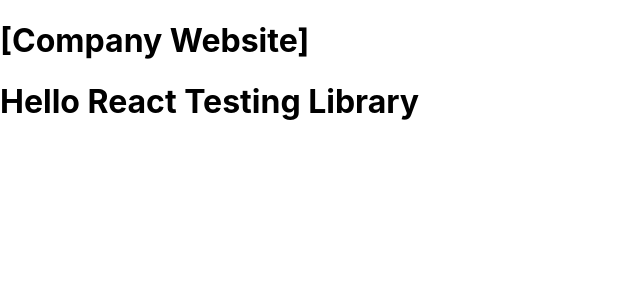
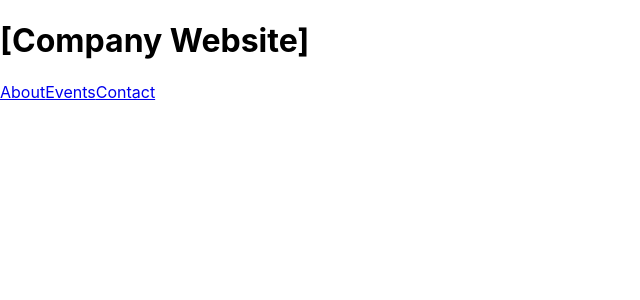
Before and after one commit to thechrise/linkedin-react-essentials, a React (Create React App) app: page / in a window 1280 px wide. Shown: the top 300 px of the page, without its empty margins (0-640 px from the left). Built offline with nearby package versions, Linux system fonts and the light colour scheme.

Commit message:
Incorporating the link component

```diff
--- a/src/App.js
+++ b/src/App.js
@@ -1,6 +1,6 @@
 import './App.css';
 import {Routes, Route} from "react-router-dom";
-import { Home, About, Events, Contact} from "./pages";
+import { Home, About, Events, Contact, Whoops404} from "./pages";
 
 function App() {
     return (
@@ -10,8 +10,8 @@
           <Route path="/about" element={<About />} />
           <Route path="/events" element={<Events />} />
           <Route path="/contact" element={<Contact />} />
+          <Route path="*" element={<Whoops404 />} />
         </Routes>
-        <h1>Hello React Testing Library</h1>
       </div>
     )
 }
--- a/src/pages.js
+++ b/src/pages.js
@@ -1,7 +1,15 @@
+import { Link } from "react-router-dom"
+import { useLocation } from "react-router";
+
 export function Home(){
     return (
         <div>
             <h1>[Company Website]</h1>
+            <nav>
+                <Link to="about">About</Link>
+                <Link to="events">Events</Link>
+                <Link to="contact">Contact</Link>
+            </nav>
         </div>
     )
 }
@@ -29,3 +37,12 @@
         </div>
     )
 }
+
+export function Whoops404(){
+    let location = useLocation();
+    return (
+        <div>
+            <h1>Resource not found at {location.pathname}!</h1>
+        </div>
+    )
+}
```
